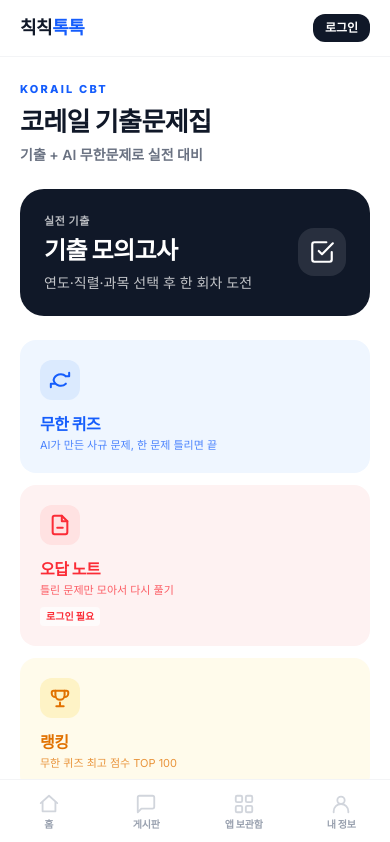
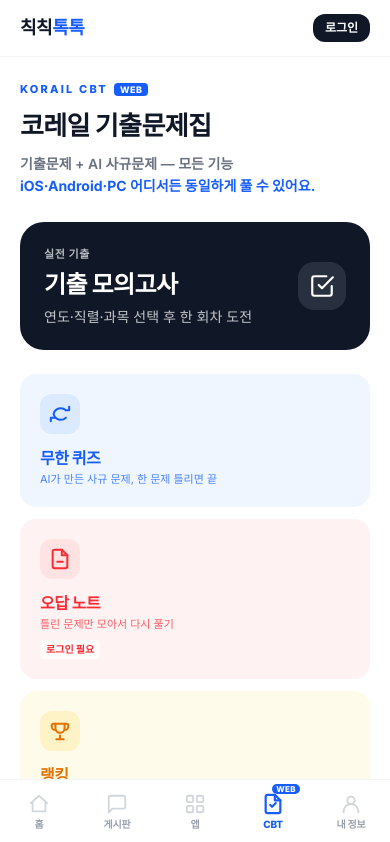
Before and after one commit to sungjeekorail5-ai/chiktalk, a Next.js app: page /cbt in a window 390 px wide. Shown: the top 842 px of the page. Built offline with nearby package versions, Linux system fonts and the light colour scheme; no server answers.

Commit message:
feat(cbt): 1-3단계 + 진입점 통합 (BottomNav 4번째 + PC 헤더)

```diff
--- a/app/cbt/page.tsx
+++ b/app/cbt/page.tsx
@@ -28,17 +28,26 @@
     <div className="bg-white min-h-screen md:bg-transparent md:min-h-0">
       <div className="max-w-3xl mx-auto px-5 md:px-6 py-6 md:py-10 space-y-6 md:space-y-8">
         {/* 헤더 */}
-        <header className="space-y-1">
-          <p className="text-[11px] font-extrabold tracking-[0.2em] text-blue-600 uppercase">
-            Korail CBT
-          </p>
+        <header className="space-y-2">
+          <div className="flex items-center gap-1.5">
+            <p className="text-[11px] font-extrabold tracking-[0.2em] text-blue-600 uppercase">
+              Korail CBT
+            </p>
+            <span className="text-[9px] font-extrabold bg-blue-600 text-white px-1.5 py-0.5 rounded leading-none tracking-wider">
+              WEB
+            </span>
+          </div>
           <h1 className="text-[26px] md:text-3xl font-extrabold text-gray-900 tracking-tight">
             코레일 기출문제집
           </h1>
-          <p className="text-sm text-gray-500 font-semibold">
+          <p className="text-sm text-gray-500 font-semibold leading-relaxed">
             {nickname
               ? `${nickname}님, 오늘도 한 회차 풀어볼까요?`
-              : "기출 + AI 무한문제로 실전 대비"}
+              : "기출문제 + AI 사규문제 — 모든 기능"}
+            <br />
+            <span className="text-blue-600 font-bold">
+              iOS·Android·PC 어디서든 동일하게 풀 수 있어요.
+            </span>
           </p>
         </header>
 
--- a/app/layout.tsx
+++ b/app/layout.tsx
@@ -59,6 +59,13 @@
                 >
                   Board
                 </a>
+                <a
+                  href="/cbt"
+                  className="hover:text-blue-600 transition-colors uppercase tracking-wider hidden md:inline-flex items-center gap-1"
+                >
+                  CBT
+                  <span className="text-[9px] font-extrabold bg-blue-600 text-white px-1 py-px rounded">WEB</span>
+                </a>
 
                 <span className="hidden md:inline text-gray-200">|</span>
 
--- a/components/BottomNav.tsx
+++ b/components/BottomNav.tsx
@@ -27,7 +27,7 @@
       ),
     },
     {
-      name: "앱 보관함",
+      name: "앱",
       path: "/apps",
       icon: (active: boolean) => (
         <svg width="22" height="22" viewBox="0 0 24 24" fill="none" stroke="currentColor" strokeWidth={active ? 2.4 : 2} strokeLinecap="round" strokeLinejoin="round">
@@ -35,6 +35,19 @@
           <rect x="14" y="3" width="7" height="7" rx="1.5" />
           <rect x="3" y="14" width="7" height="7" rx="1.5" />
           <rect x="14" y="14" width="7" height="7" rx="1.5" />
+        </svg>
+      ),
+    },
+    {
+      name: "CBT",
+      path: "/cbt",
+      badge: "WEB",
+      icon: (active: boolean) => (
+        // 시험지/체크리스트 라인 아이콘
+        <svg width="22" height="22" viewBox="0 0 24 24" fill="none" stroke="currentColor" strokeWidth={active ? 2.4 : 2} strokeLinecap="round" strokeLinejoin="round">
+          <path d="M14 2H6a2 2 0 0 0-2 2v16a2 2 0 0 0 2 2h12a2 2 0 0 0 2-2V8z" />
+          <polyline points="14 2 14 8 20 8" />
+          <path d="M9 13l2 2 4-4" />
         </svg>
       ),
     },
@@ -64,7 +77,7 @@
             <Link
               key={item.name}
               href={item.path as any}
-              className="flex flex-col items-center justify-center w-full h-full gap-0.5 active:scale-95 transition-transform"
+              className="flex flex-col items-center justify-center w-full h-full gap-0.5 active:scale-95 transition-transform relative"
             >
               <span className={isActive ? "text-blue-600" : "text-gray-300"}>
                 {item.icon(isActive)}
@@ -76,6 +89,11 @@
               >
                 {item.name}
               </span>
+              {item.badge && (
+                <span className="absolute top-1 right-3 text-[8px] font-extrabold bg-blue-600 text-white px-1 py-px rounded-md leading-none tracking-wider">
+                  {item.badge}
+                </span>
+              )}
             </Link>
           );
         })}
```
